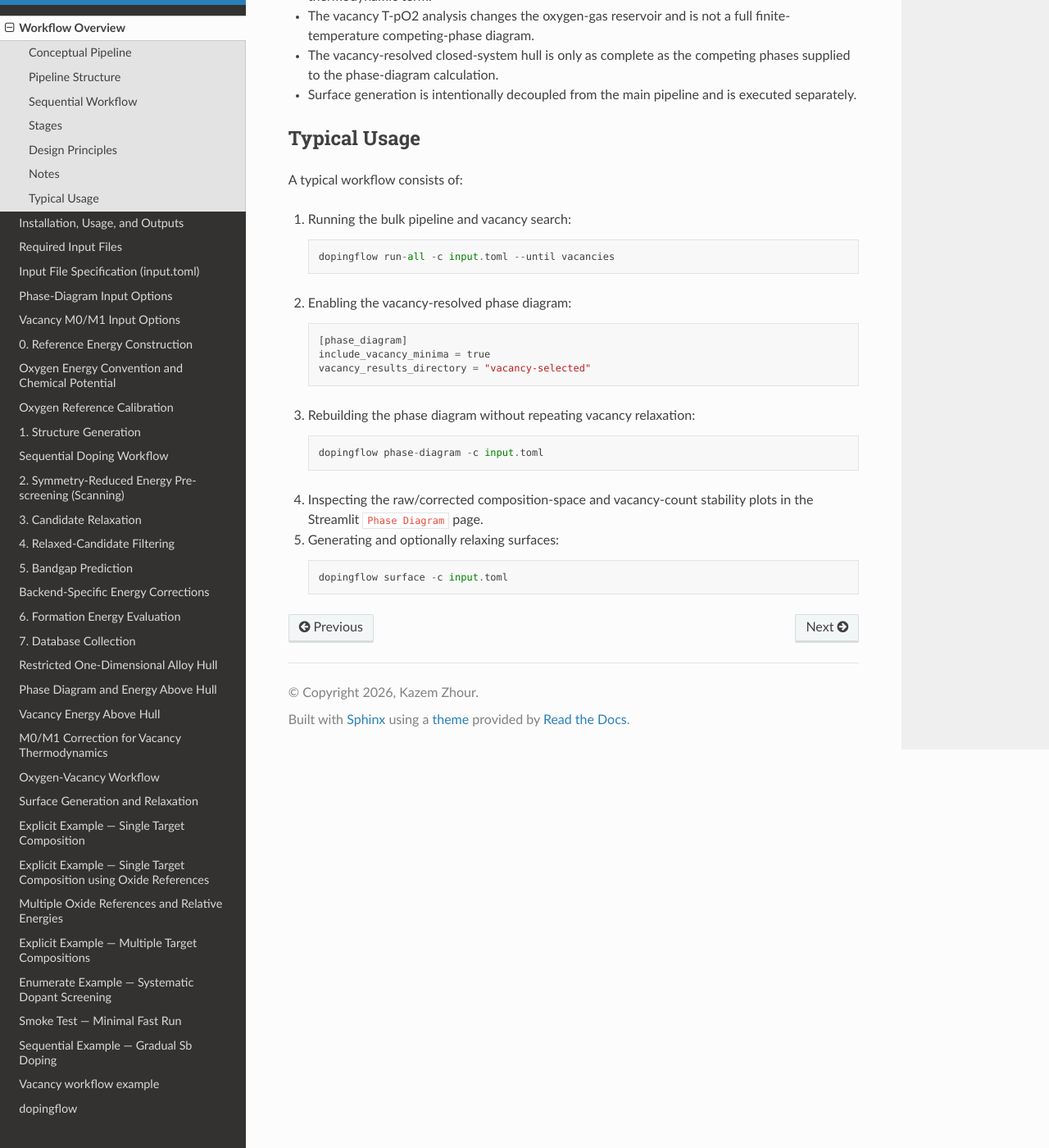
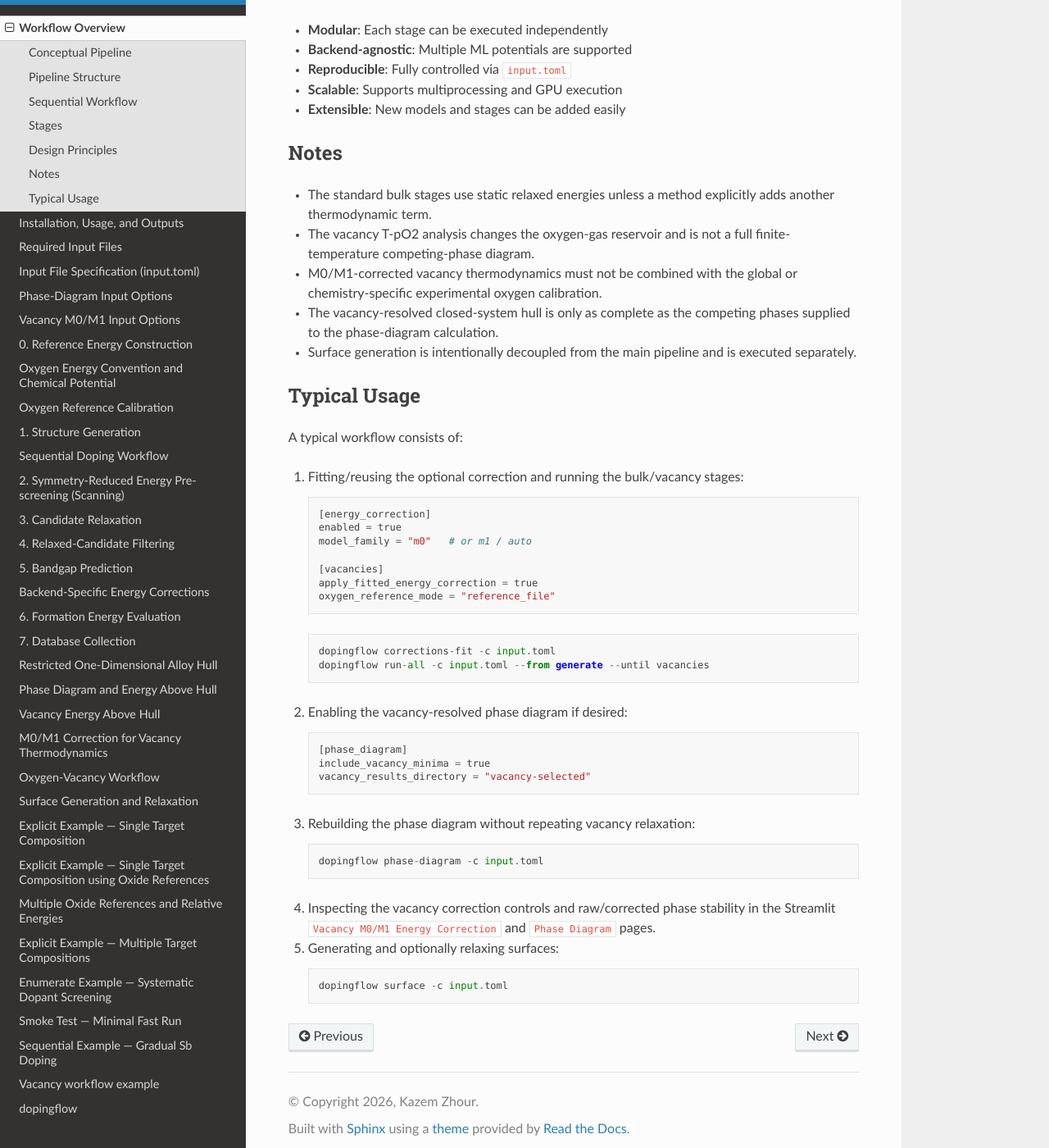
Before and after one commit to KazemZh/dopingflow, a Sphinx documentation site: the page built from docs/source/workflow_overview.rst, in a window 1280 px wide and 1400 px high, scrolled down 3926 px. Shown: the whole window at 82% size. Built offline with Sphinx 7.4.7 and the Read the Docs theme 3.1.0, drawn with Linux system fonts in a browser that asks for light colours; some of the changed text lies outside the part shown.

Commit message:
Add optional M0/M1 vacancy correction to workflow overview

```diff
--- a/docs/source/workflow_overview.rst
+++ b/docs/source/workflow_overview.rst
@@ -21,9 +21,17 @@
 
 Optional Post-Processing:
 
+Vacancy Results → Optional M0/M1-corrected Vacancy Thermodynamics
+
 Vacancy Results → Vacancy-resolved Raw/Corrected Phase Diagram
 
 Database → Surface Generation → Surface Relaxation
+
+The vacancy M0/M1 option reuses the already fitted backend-specific correction
+model. It does not refit a separate vacancy-specific model. The correction is
+applied to the relaxed parent and selected vacancy minima before different
+vacancy counts are compared. Global/chemistry-specific experimental oxygen
+calibration is mutually exclusive with this option to prevent double counting.
 
 The vacancy-resolved energy-above-hull analysis is intentionally a
 post-processing use of the existing phase-diagram stage. The normal ``run-all``
@@ -145,11 +153,16 @@
    - Keep vacancy results separate from normal thermodynamic databases
    - Optionally aggregate exact integer compositions and converged count minima
    - Verify an O2 reference and solve exact oxygen-grand-potential stability windows
+   - Optionally apply the fitted M0/M1 correction as
+     ``C(defect)-C(parent)`` with correlated coefficient uncertainty
    - Write compact minima, interval, selected-condition, pressure, and free-energy tables
 
 The preferred vacancy count depends on ``delta_mu_O``. Raw total energy, energy
 per atom, and energy per vacancy cannot rank structures with different oxygen
 contents. Vacancy formation thermodynamics therefore use an oxygen reservoir.
+When ``apply_fitted_energy_correction = true``, the active cross-count energy is
+corrected while the raw reaction energy remains in the output. See
+:doc:`methods/vacancy_energy_correction`.
 
 The optional vacancy-resolved energy-above-hull post-processing asks a different
 question: for each oxygen-deficient composition, how far is the selected vacancy
@@ -189,6 +202,8 @@
   adds another thermodynamic term.
 - The vacancy T-pO2 analysis changes the oxygen-gas reservoir and is not a full
   finite-temperature competing-phase diagram.
+- M0/M1-corrected vacancy thermodynamics must not be combined with the global or
+  chemistry-specific experimental oxygen calibration.
 - The vacancy-resolved closed-system hull is only as complete as the competing
   phases supplied to the phase-diagram calculation.
 - Surface generation is intentionally decoupled from the main pipeline and is executed separately.
@@ -198,13 +213,24 @@
 
 A typical workflow consists of:
 
-1. Running the bulk pipeline and vacancy search:
+1. Fitting/reusing the optional correction and running the bulk/vacancy stages:
 
    ::
 
-      dopingflow run-all -c input.toml --until vacancies
+      [energy_correction]
+      enabled = true
+      model_family = "m0"   # or m1 / auto
 
-2. Enabling the vacancy-resolved phase diagram:
+      [vacancies]
+      apply_fitted_energy_correction = true
+      oxygen_reference_mode = "reference_file"
+
+   ::
+
+      dopingflow corrections-fit -c input.toml
+      dopingflow run-all -c input.toml --from generate --until vacancies
+
+2. Enabling the vacancy-resolved phase diagram if desired:
 
    ::
 
@@ -218,8 +244,8 @@
 
       dopingflow phase-diagram -c input.toml
 
-4. Inspecting the raw/corrected composition-space and vacancy-count stability
-   plots in the Streamlit ``Phase Diagram`` page.
+4. Inspecting the vacancy correction controls and raw/corrected phase stability
+   in the Streamlit ``Vacancy M0/M1 Energy Correction`` and ``Phase Diagram`` pages.
 
 5. Generating and optionally relaxing surfaces:
 
```
